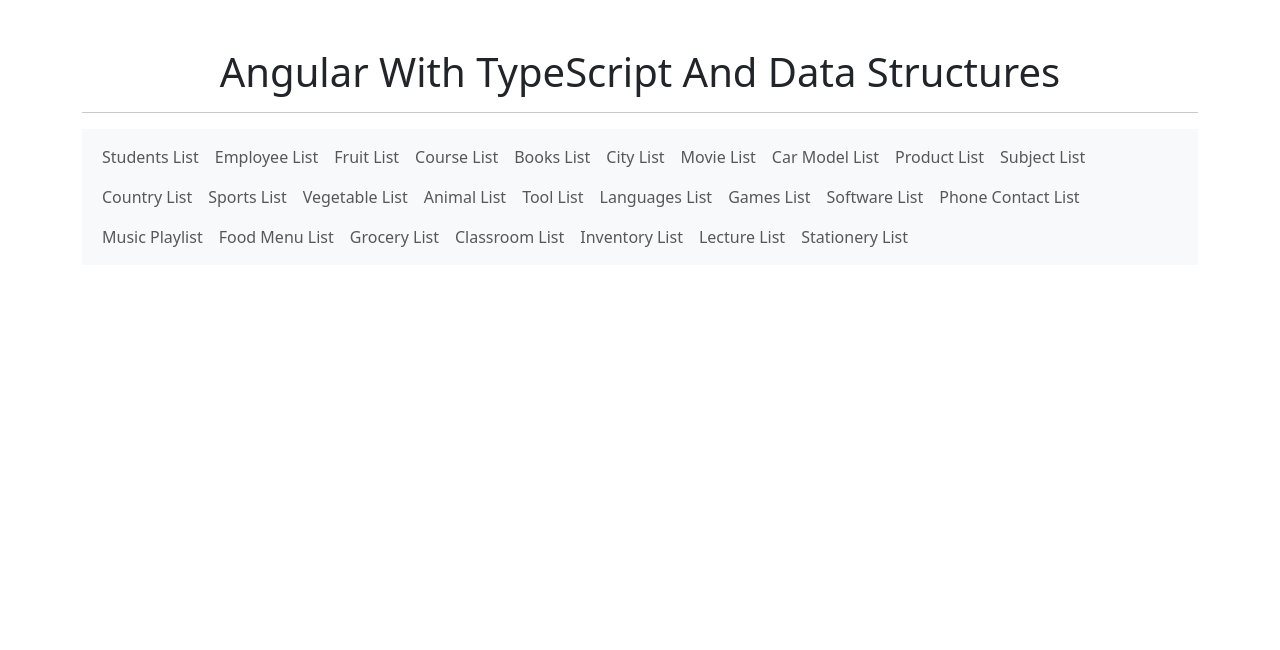
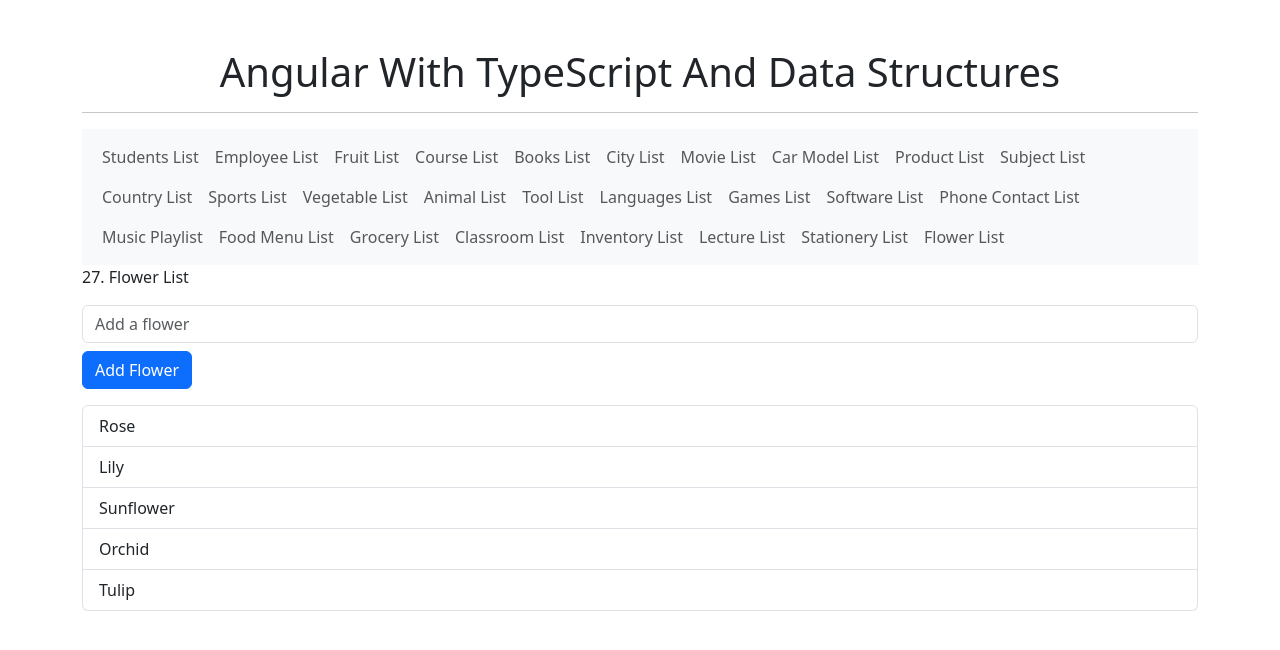
Before and after one commit to muningg/Angular_With_TypeScript_And_Data_Structures, an Angular app: page /flower-list in a window 1280 px wide. Before the commit this address led to /. Shown: the top 650 px of the page. Built offline with nearby package versions, Linux system fonts and the light colour scheme.

Commit message:
feat(flower-list): implement flower list management
- Added FlowerListComponent for adding and displaying flower varieties.
- Updated routing for flower list access.

```diff
--- a/src/app/app.component.html
+++ b/src/app/app.component.html
@@ -82,6 +82,9 @@
         <li class="nav-item">
           <a class="nav-link" routerLink="/stationery-list">Stationery List</a>
         </li>
+        <li class="nav-item">
+          <a class="nav-link" routerLink="/flower-list">Flower List</a>
+        </li>
       </ul>
     </div>
   </nav>
--- a/src/app/app.module.ts
+++ b/src/app/app.module.ts
@@ -32,6 +32,7 @@ import { ClassroomListComponent } from './components/classroom-list/classroom-li
 import { InventoryListComponent } from './components/inventory-list/inventory-list.component';
 import { LectureListComponent } from './components/lecture-list/lecture-list.component';
 import { StationeryListComponent } from './components/stationery-list/stationery-list.component';
+import { FlowerListComponent } from './components/flower-list/flower-list.component';
 
 @NgModule({
   imports: [
@@ -69,6 +70,7 @@ import { StationeryListComponent } from './components/stationery-list/stationery
     InventoryListComponent,
     LectureListComponent,
     StationeryListComponent,
+    FlowerListComponent,
   ],
   providers: [],
   bootstrap: [AppComponent]
--- a/src/app/app.routes.ts
+++ b/src/app/app.routes.ts
@@ -25,6 +25,7 @@ import { ClassroomListComponent } from './components/classroom-list/classroom-li
 import { InventoryListComponent } from './components/inventory-list/inventory-list.component';
 import { LectureListComponent } from './components/lecture-list/lecture-list.component';
 import { StationeryListComponent } from './components/stationery-list/stationery-list.component';
+import { FlowerListComponent } from './components/flower-list/flower-list.component';
 
 export const routes: Routes = [
     {path: 'students-list', component: StudentListComponent},
@@ -53,4 +54,6 @@ export const routes: Routes = [
     {path: 'inventory-list', component: InventoryListComponent},
     {path: 'lecture-list', component: LectureListComponent},
     {path: 'stationery-list', component: StationeryListComponent},
+    {path: 'flower-list', component: FlowerListComponent},
+
 ];
--- /dev/null
+++ b/src/app/components/flower-list/flower-list.component.html
@@ -0,0 +1,10 @@
+<p>27. Flower List</p>
+<input type="text" class="form-control" [(ngModel)]="newFlower" placeholder="Add a flower" />
+
+<button class="btn btn-primary mt-2" (click)="addFlower()">Add Flower</button>
+
+<ul class="mt-3 list-group">
+  <li class="list-group-item" *ngFor="let flower of flowers">
+    {{flower}}
+  </li>
+</ul>
--- /dev/null
+++ b/src/app/components/flower-list/flower-list.component.ts
@@ -0,0 +1,18 @@
+import { Component } from '@angular/core';
+
+@Component({
+  selector: 'app-flower-list',
+  templateUrl: './flower-list.component.html',
+  styleUrl: './flower-list.component.css'
+})
+export class FlowerListComponent {
+  flowers: string[] = ['Rose', 'Lily', 'Sunflower', 'Orchid', 'Tulip'];
+  newFlower: string = '';
+
+  addFlower() {
+    if (this.newFlower.trim()) {
+      this.flowers.push(this.newFlower);
+      this.newFlower = '';
+    }
+  }
+}
```
Also changed, not shown: src/app/components/flower-list/flower-list.component.css (added), 1 other file (tests, documents, lock files or other folders).
